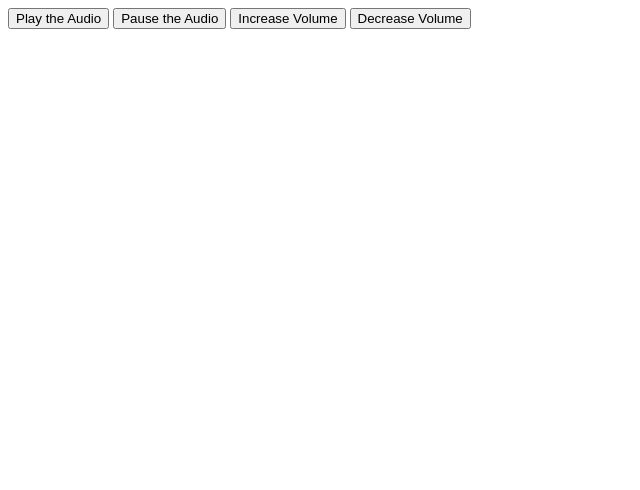
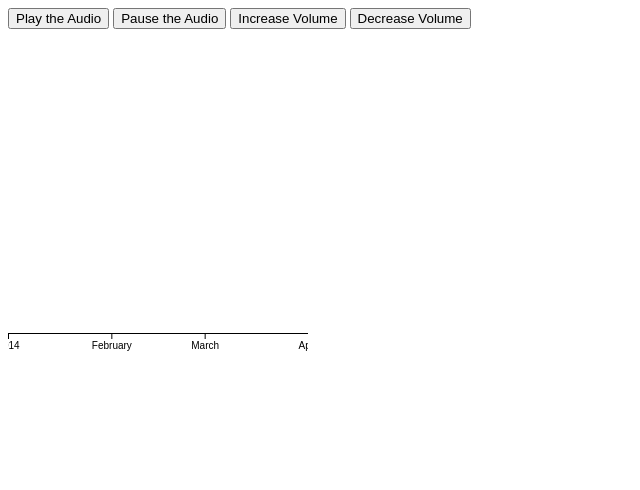
Before and after one commit to TsubasaK111/broamp_viz, a website built with webpack: page src/index.html in a window 1280 px wide. Shown: the whole page, without its empty margins (0-640 px from the left). Built offline with nearby package versions, Linux system fonts and the light colour scheme.

Commit message:
feat: add sample graph, split bigNerdRanch Vis into separate file

```diff
--- /dev/null
+++ b/src/bigNerdRanchVis.js
@@ -0,0 +1,63 @@
+
+// not used in this file and is referenced in index.html, but we need this to have webpack pack the audio file.
+import './audio/Odesza-Above_The_Middle.mp3';
+
+const bigNerdRanchVis = () => {
+  const audioCtx = new (window.AudioContext || window.webkitAudioContext)();
+  const audioElement = document.getElementById('audioElement');
+  const audioSrc = audioCtx.createMediaElementSource(audioElement);
+  const analyser = audioCtx.createAnalyser();
+
+  // Bind our analyser to the media element source.
+  audioSrc.connect(analyser);
+  audioSrc.connect(audioCtx.destination);
+
+  //const frequencyData = new Uint8Array(analyser.frequencyBinCount);
+  const frequencyData = new Uint8Array(200);
+
+  const svgHeight = '300';
+  const svgWidth = '1200';
+  const barPadding = '1';
+
+  function createSvg(parent, height, width) {
+    return d3.select(parent).append('svg').attr('height', height).attr('width', width);
+  }
+
+  const svg = createSvg('#bigNerdRanchVis', svgHeight, svgWidth);
+
+  // Create our initial D3 chart.
+  svg.selectAll('rect')
+    .data(frequencyData)
+    .enter()
+    .append('rect')
+    .attr('x', function (d, i) {
+      return i * (svgWidth / frequencyData.length);
+    })
+    .attr('width', svgWidth / frequencyData.length - barPadding);
+
+  // Continuously loop and update chart with frequency data.
+  function renderChart() {
+    requestAnimationFrame(renderChart);
+
+    // Copy frequency data to frequencyData array.
+    analyser.getByteFrequencyData(frequencyData);
+
+    // Update d3 chart with new data.
+    svg.selectAll('rect')
+      .data(frequencyData)
+      .attr('y', function (d) {
+        return svgHeight - d;
+      })
+      .attr('height', function (d) {
+        return d;
+      })
+      .attr('fill', function (d) {
+        return 'rgb(0, 0, ' + d + ')';
+      });
+  }
+
+  // Run the loop
+  renderChart();
+};
+
+export default bigNerdRanchVis;
--- a/src/index.html
+++ b/src/index.html
@@ -14,6 +14,8 @@
       <button onclick="document.getElementById('audioElement').volume+=0.1">Increase Volume</button>
       <button onclick="document.getElementById('audioElement').volume-=0.1">Decrease Volume</button>
     </div>
+    <div id="bigNerdRanchVis"></div>
+    <div id="sampleGraph"></div>
     <script src="http://d3js.org/d3.v3.min.js" charset="utf-8"></script>
   </body>
 </html>
--- a/src/index.js
+++ b/src/index.js
@@ -1,61 +1,9 @@
-import './audio/Odesza-Above_The_Middle.mp3';
+import bigNerdRanchVis from "./bigNerdRanchVis";
+import sampleGraph from "./sampleGraph";
+import salesGraph from "./salesGraph";
 
 document.addEventListener("DOMContentLoaded", () => {
-
-  const audioCtx = new (window.AudioContext || window.webkitAudioContext)();
-  const audioElement = document.getElementById('audioElement');
-  const audioSrc = audioCtx.createMediaElementSource(audioElement);
-  const analyser = audioCtx.createAnalyser();
-
-  // Bind our analyser to the media element source.
-  audioSrc.connect(analyser);
-  audioSrc.connect(audioCtx.destination);
-
-  //const frequencyData = new Uint8Array(analyser.frequencyBinCount);
-  const frequencyData = new Uint8Array(200);
-
-  const svgHeight = '300';
-  const svgWidth = '1200';
-  const barPadding = '1';
-
-  function createSvg(parent, height, width) {
-    return d3.select(parent).append('svg').attr('height', height).attr('width', width);
-  }
-
-  const svg = createSvg('body', svgHeight, svgWidth);
-
-  // Create our initial D3 chart.
-  svg.selectAll('rect')
-    .data(frequencyData)
-    .enter()
-    .append('rect')
-    .attr('x', function (d, i) {
-      return i * (svgWidth / frequencyData.length);
-    })
-    .attr('width', svgWidth / frequencyData.length - barPadding);
-
-  // Continuously loop and update chart with frequency data.
-  function renderChart() {
-    requestAnimationFrame(renderChart);
-
-    // Copy frequency data to frequencyData array.
-    analyser.getByteFrequencyData(frequencyData);
-
-    // Update d3 chart with new data.
-    svg.selectAll('rect')
-      .data(frequencyData)
-      .attr('y', function (d) {
-        return svgHeight - d;
-      })
-      .attr('height', function (d) {
-        return d;
-      })
-      .attr('fill', function (d) {
-        return 'rgb(0, 0, ' + d + ')';
-      });
-  }
-
-  // Run the loop
-  renderChart();
-
+  bigNerdRanchVis();
+  sampleGraph();
+  // salesGraph();
 });
--- /dev/null
+++ b/src/salesGraph.js
@@ -0,0 +1,24 @@
+import * as d3 from "d3";
+
+const salesGraph = () => {
+  const sales = [
+    { product: 'Hoodie', count: 7 },
+    { product: 'Jacket', count: 6 },
+    { product: 'Snuggie', count: 9 },
+  ];
+
+  const svg = d3.select('svg');
+  console.log(svg.size());
+  // 1 -- one <svg> element exists
+
+  const rects = svg.selectAll('rect')
+    .data(sales);
+
+  console.log(rects.size());
+  // 0 -- no <rect> elements exist yet!
+
+  // Run the loop
+  // renderChart();
+};
+
+export default salesGraph;
--- /dev/null
+++ b/src/sampleGraph.js
@@ -0,0 +1,51 @@
+import * as d3 from "d3";
+
+const sampleGraph = () => {
+  const numbers = [5, 4, 10, 1];
+  const datum = [
+    { date: '2014-01-01', amount: 10 },
+    { date: '2014-02-01', amount: 20 },
+    { date: '2014-03-01', amount: 40 },
+    { date: '2014-04-01', amount: 80 },
+  ]
+
+  console.log(d3.min(numbers));
+  console.log(d3.max(datum, (data) => data.amount));
+  console.log(d3.extent(datum, (data) => data.amount));
+
+  const yScale = d3.scaleLinear()
+    .domain([0, 80]) // $0 to $80
+    .range([200, 0]); // Seems backwards because SVG is y-down
+
+  console.log(yScale(0), yScale(80));
+
+  const yScale2 = d3.scaleLinear()
+    .domain(d3.extent(datum, (data) => data.amount))
+    .range([200, 0]);
+
+  console.log(yScale2(0), yScale2(80));
+
+  const xScale = d3.scaleTime()
+    .domain([
+      new Date(Date.parse('2014-01-01')),
+      new Date(Date.parse('2014-04-01'))
+    ])
+    .range([0, 300]);
+
+  console.log(xScale(new Date(Date.parse('2014-02-01'))));
+
+  const xAxis = d3.axisBottom(xScale)
+    .ticks(4); // specify the number of ticks
+
+  const svg = d3.select('#sampleGraph')
+    .append('svg')        // create an <svg> element
+    .attr('width', 300) // set its dimentions
+    .attr('height', 150);
+
+  svg.append('g')            // create a <g> element
+    .attr('class', 'x axis') // specify classes
+    .call(xAxis);            // let the axis do its thing
+  }
+
+
+export default sampleGraph;
```
